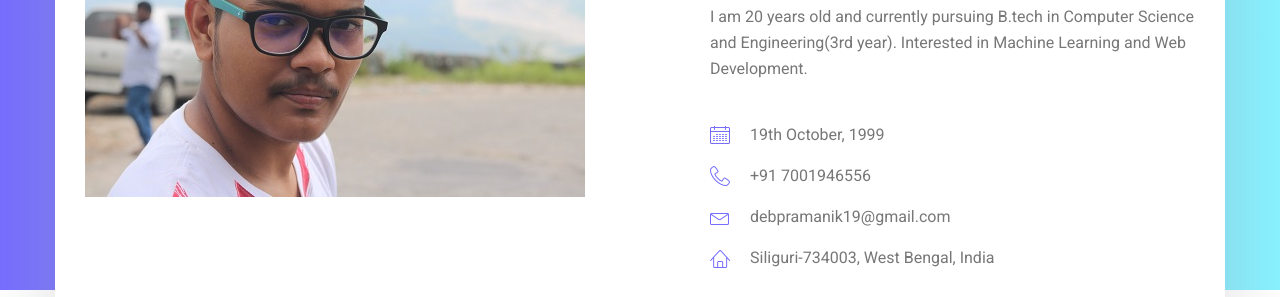
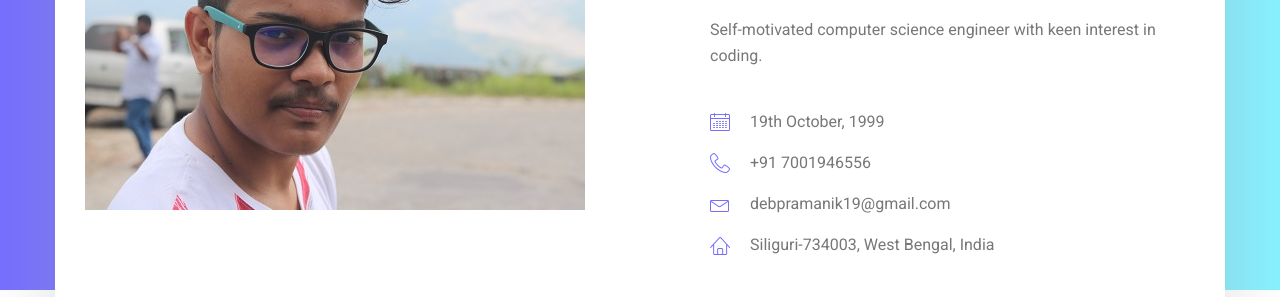
Before and after one commit to Debpramanik19/debpramanik19.github.io, a plain HTML site: page index.html in a window 1280 px wide. Shown: the part 470-767 px from the top of the page. Drawn offline with Linux system fonts and the light colour scheme.

Commit message:
Update index.html

```diff
--- a/index.html
+++ b/index.html
@@ -61,7 +61,7 @@
 									<h6>Hello Everybody, i am</h6>
 									<h3>Deb Pramanik</h3>
 									<h4>Software Engineer</h4>
-									<p>I am 20 years old and currently pursuing B.tech in Computer Science and Engineering(3rd year). Interested in Machine Learning and Web Development.</p>
+									<p>Self-motivated computer science engineer with keen interest in coding.</p>
 									<ul class="list basic_info">
 										<li><a href="#"><i class="lnr lnr-calendar-full"></i> 19th October, 1999</a></li>
 										<li><a href="#"><i class="lnr lnr-phone-handset"></i> +91 7001946556</a></li>
```
